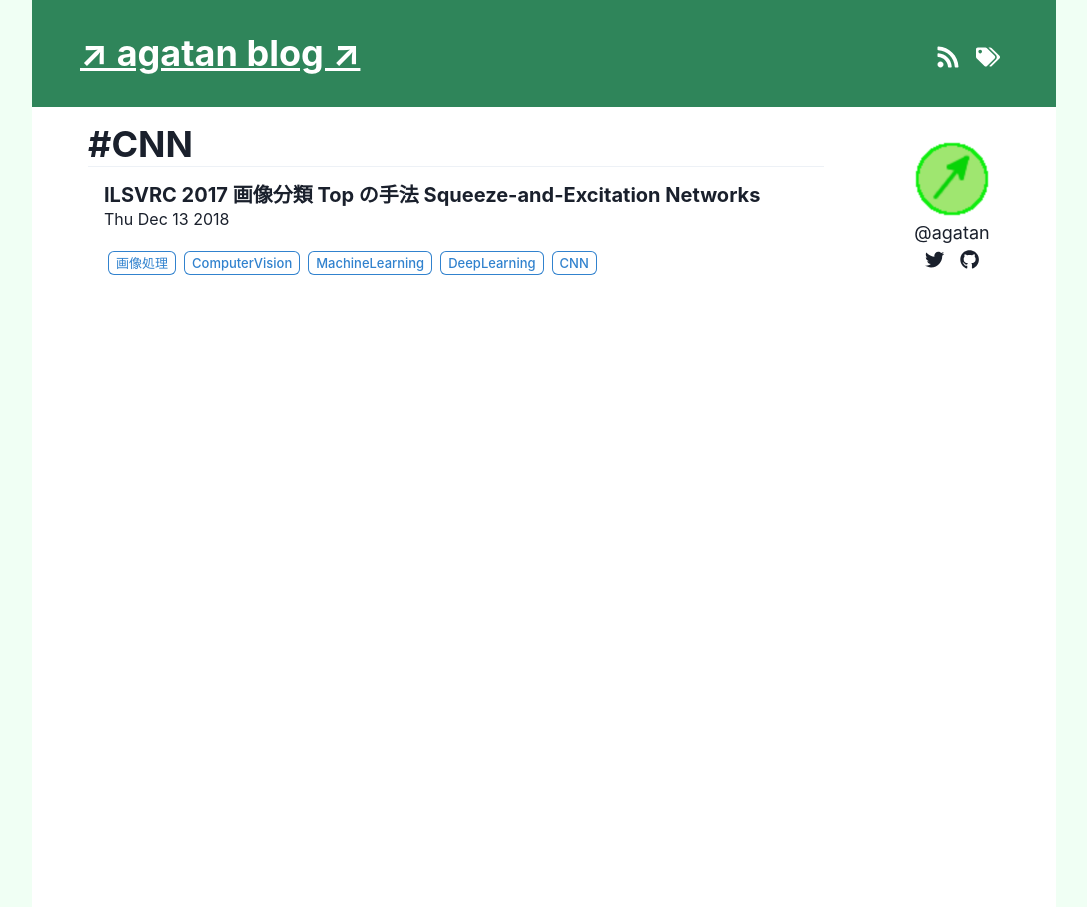
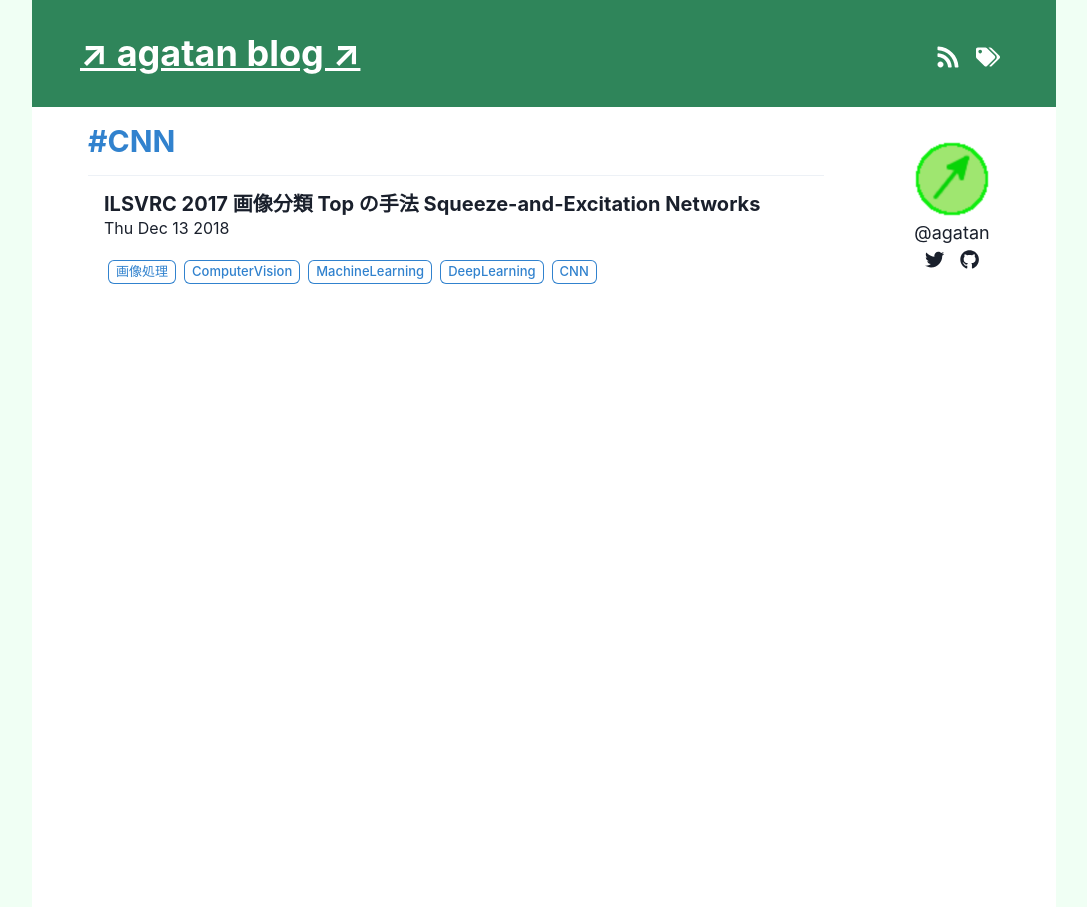
Before and after one commit to agatan/blog, a Next.js app: page /tags/CNN in a window 1280 px wide. Shown: the whole page, without its empty margins (96-1183 px from the left). Built offline with nearby package versions, Linux system fonts and the light colour scheme.

Commit message:
Fix style

```diff
--- a/pages/tags/[name].tsx
+++ b/pages/tags/[name].tsx
@@ -15,19 +15,17 @@ type Props = {
 
 const TagPage: React.FC<Props> = (props) => {
   const { tag, postMetas } = props;
-  const router = useRouter();
-  const page = parseInt((router.query.page as string) || "0");
   return (
     <>
       <SEO title={`#${tag}`} description={`#${tag}に関する投稿`} />
       <MainLayout>
         <Container maxW="container.md">
-          <Heading as="h1">
-            <Text as="span">#{tag}</Text>
+          <Heading paddingBottom="4" fontSize="3xl" color="blue.500">
+            #{tag}
           </Heading>
           <Divider />
         </Container>
-        <PostList postMetas={postMetas} page={page} />
+        <PostList postMetas={postMetas} />
       </MainLayout>
     </>
   );
```
